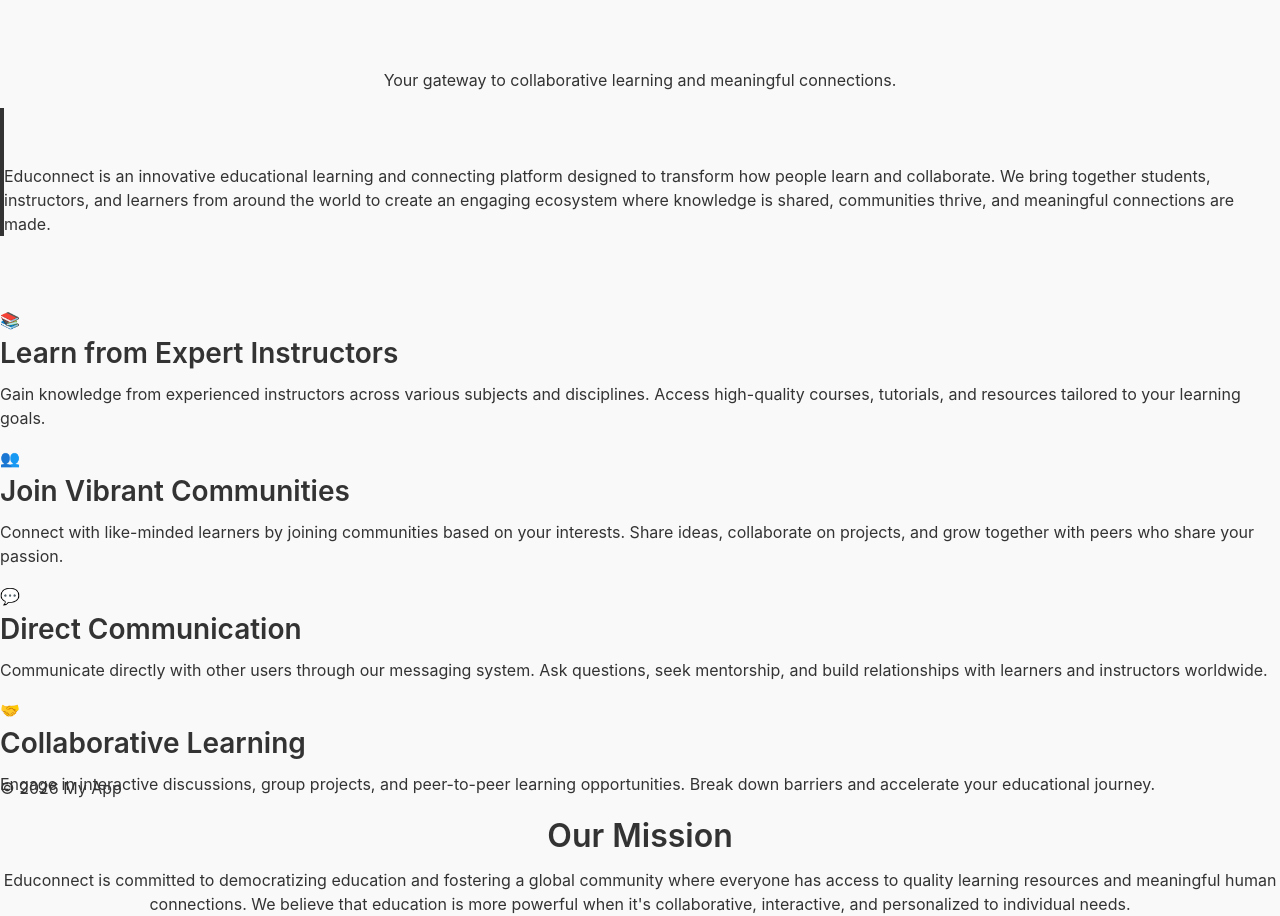
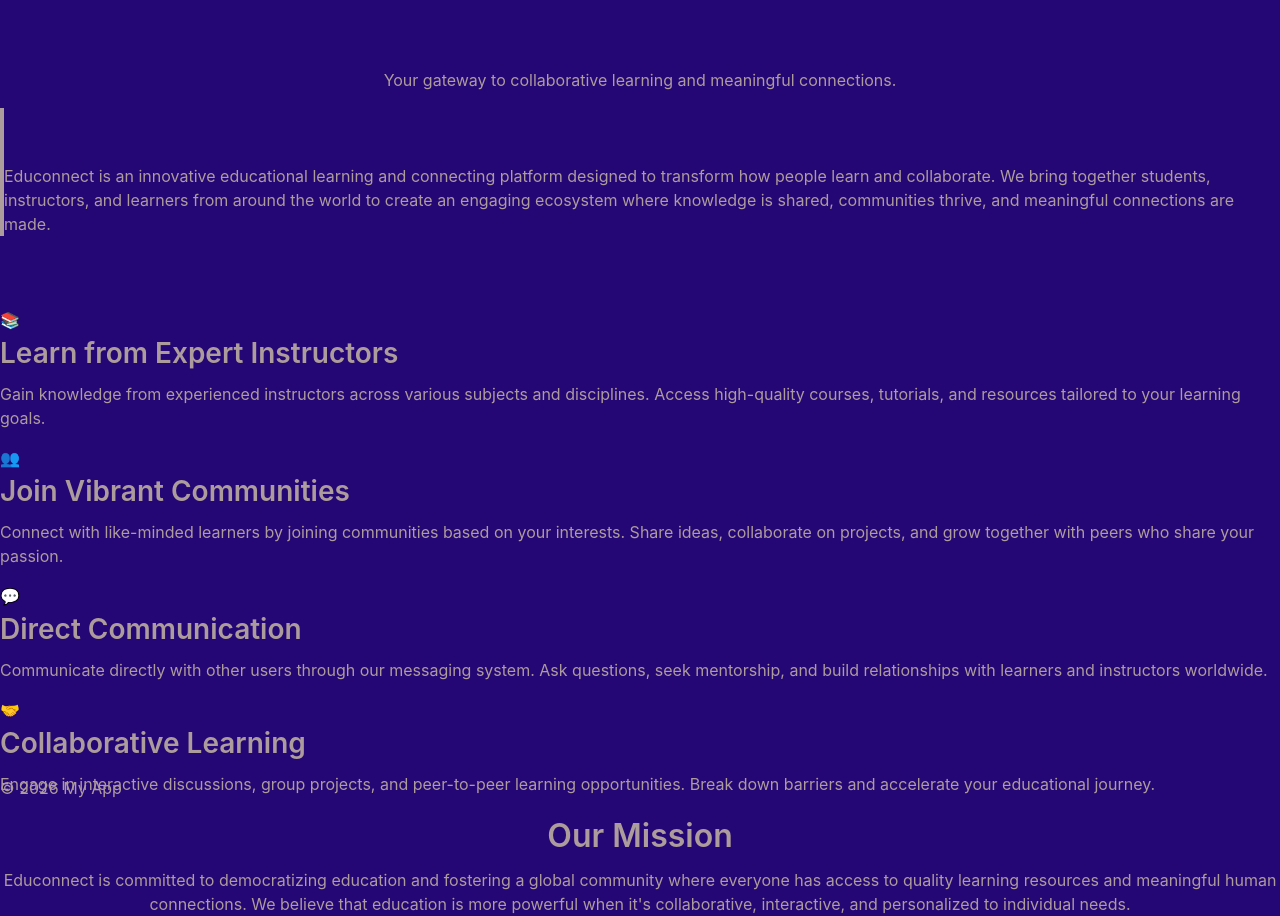
Before and after one commit to SydNexDarSky/Frontend-App, a React (Vite) app: page /about in a window 1280 px wide. Built offline with nearby package versions, Linux system fonts and the light colour scheme.

Commit message:
Just updated one or two awaiting clarity

```diff
--- a/src/App.css
+++ b/src/App.css
@@ -36,8 +36,8 @@
   font-family: var(--font-family);
   font-size: var(--font-size-base);
   line-height: var(--line-height-base);
-  color: #333;
-  background-color: #f9f9f9;
+  color: #ad9c9c;
+  background-color: #240774;
 }
 
 h1, h2, h3, h4, h5, h6 {
--- a/src/App.jsx
+++ b/src/App.jsx
@@ -6,8 +6,7 @@
 import Home from "./pages/Home";
 import About from "./pages/About";
 import Example from "./pages/Example";
-import Signup from "./pages/Signup";
-
+import New from "./pages/New";
 function App() {
   return (
     <BrowserRouter>
@@ -18,8 +17,8 @@
           <Route index element={<Home />} />
           <Route path="about" element={<About />} />
           <Route path="example" element={<Example />} />
-          <Route path="new" element={<Signup />} />
-          <Route path="signup" element={<Signup />} />
+          <Route path="new" element={<New />} />
+          <Route path="signup" element={<New />} />
 
         </Route>
 
--- a/src/pages/Home.jsx
+++ b/src/pages/Home.jsx
@@ -85,7 +85,10 @@
           <div className="bg-gradient-to-r from-indigo-600 via-purple-600 to-pink-600 rounded-3xl p-12 text-center text-white shadow-2xl">
             <h3 className="text-4xl font-bold mb-4">Ready to Transform Your Learning?</h3>
             <p className="text-xl mb-8 text-gray-100">Join thousands of students discovering their potential every day</p>
-            <button className="px-12 py-4 bg-white text-purple-600 font-bold text-lg rounded-full hover:bg-gray-100 transform hover:scale-110 transition-all duration-300 shadow-lg">
+            <button
+              onClick={() => navigate("/signup")}
+              className="px-12 py-4 bg-white text-purple-600 font-bold text-lg rounded-full hover:bg-gray-100 transform hover:scale-110 transition-all duration-300 shadow-lg"
+            >
               Start Your Free Trial
             </button>
           </div>
--- a/src/pages/New.jsx
+++ b/src/pages/New.jsx
@@ -1,4 +1,4 @@
-import React, { useState } from "react"
+import React, { useState, useEffect } from "react"
 
 export default function New() {
   const [formData, setFormData] = useState({
```
